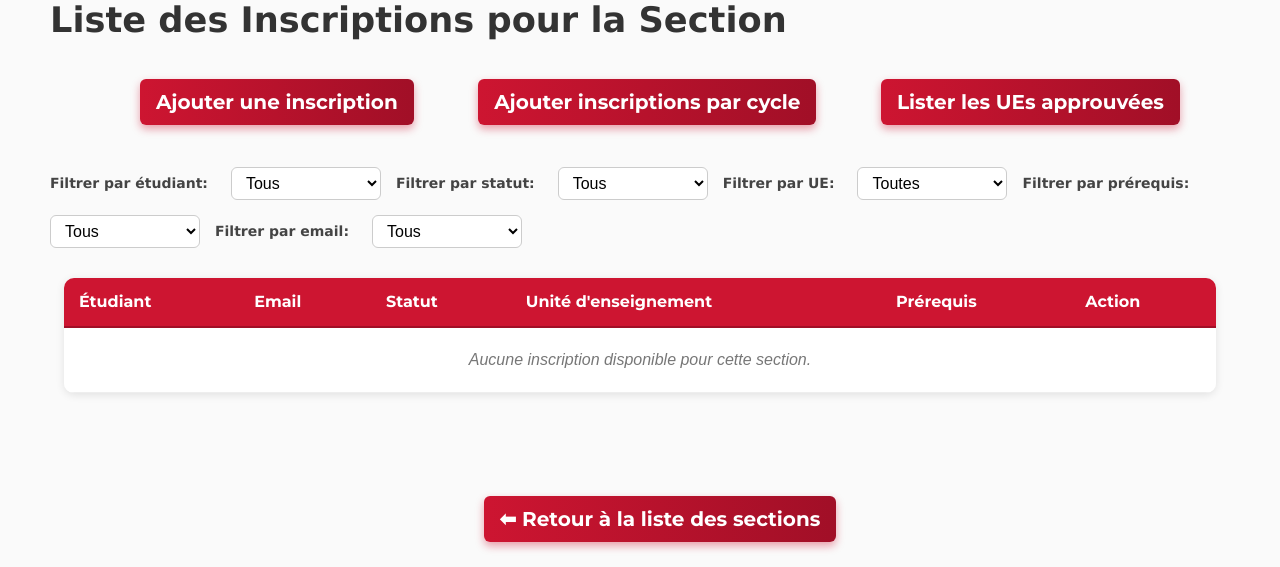
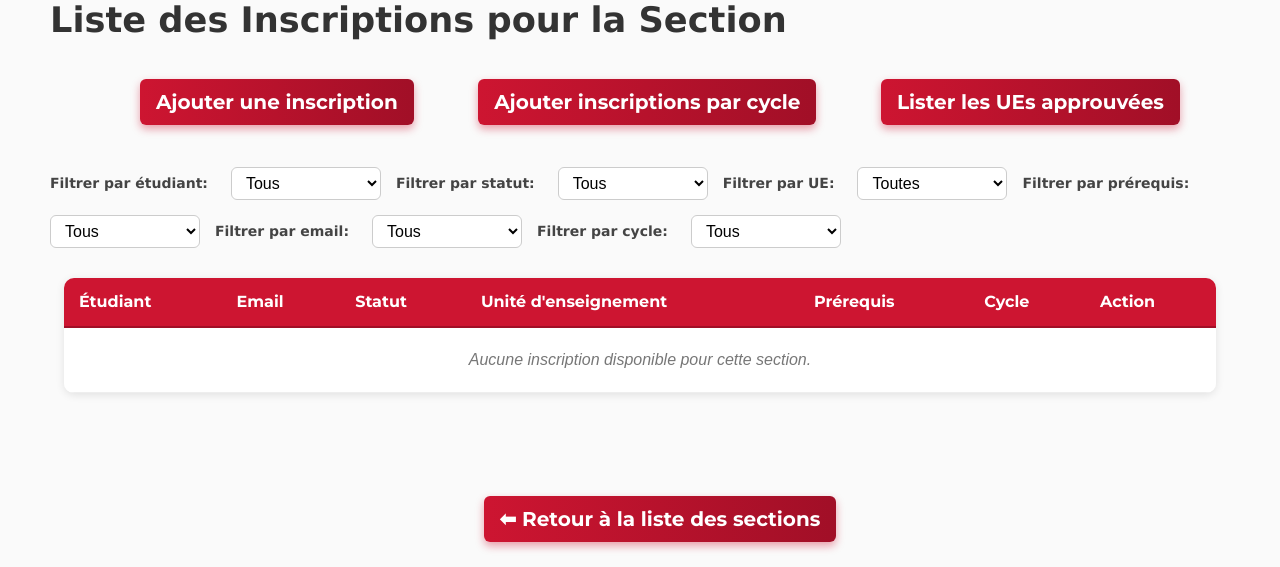
Before and after one commit to padeb185/IpefaSup4, a Django app: template templates/educator/registration_list.html in a window 1280 px wide. Shown: the part 166-733 px from the top of the page. Run offline with Django 5.2, Linux system fonts and the light colour scheme; the template is opened without the code that fills it, so the values that code supplies are empty; some libraries are stand-ins or nearby versions.

Commit message:
yearCycle

```diff
--- a/templates/educator/registration_list.html
+++ b/templates/educator/registration_list.html
@@ -9,7 +9,7 @@
 <link rel="stylesheet" type="text/css" href="{% static 'css/style.css' %}">
 <header class="welcome-header">
     <div class="user-info">
-            Bienvenue sur IpefaSup,  {{ logged_user.first_name }} {{ logged_user.last_name }}
+        Bienvenue sur IpefaSup, {{ logged_user.first_name }} {{ logged_user.last_name }}
     </div>
     <div class="date-time">
         Nous sommes le {{ current_date_time }}
@@ -22,7 +22,6 @@
     <a href="{% url 'add_registrations_by_cycle' section.id %}" class="btn-red">Ajouter inscriptions par cycle</a>
     <a href="{% url 'list_approved_students' %}" class="btn-red">Lister les UEs approuvées</a>
 </div>
-
 
 <div id="filters">
     <label>Filtrer par étudiant:</label>
@@ -64,6 +63,14 @@
             <option value="{{ email }}">{{ email }}</option>
         {% endfor %}
     </select>
+
+    <label>Filtrer par cycle:</label>
+    <select id="cycleFilter">
+        <option value="">Tous</option>
+        {% for cycle in cycles %}
+            <option value="{{ cycle }}">{{ cycle }}</option>
+        {% endfor %}
+    </select>
 </div>
 
 <table id="registrationTable">
@@ -74,7 +81,8 @@
             <th>Statut</th>
             <th>Unité d'enseignement</th>
             <th>Prérequis</th>
-      <th>Action</th> <!-- colonne ajoutée -->
+            <th>Cycle</th>
+            <th>Action</th>
         </tr>
     </thead>
     <tbody>
@@ -95,25 +103,23 @@
                 Aucun
                 {% endif %}
             </td>
+            <td>{{ registration.academic_ue.yearCycle }}</td>
             <td>
                 <a href="{% url 'approve_result' registration.id %}" class="btn-green">Approuver</a>
             </td>
         </tr>
         {% empty %}
         <tr>
-        <td colspan="6">Aucune inscription disponible pour cette section.</td>
+            <td colspan="7">Aucune inscription disponible pour cette section.</td>
         </tr>
         {% endfor %}
     </tbody>
 </table>
 
-
 <br>
 <div class="action-buttons">
     <a href="{% url 'section_list' %}" class="btn-red">⬅ Retour à la liste des sections</a>
 </div>
-
-
 
 <script>
     $(document).ready(function () {
@@ -123,6 +129,7 @@
             var ue = $('#ueFilter').val().toLowerCase().trim();
             var prereq = $('#prereqFilter').val().toLowerCase().trim();
             var email = $('#emailFilter').val().toLowerCase().trim();
+            var cycle = $('#cycleFilter').val().toLowerCase().trim();
 
             $('#registrationTable tbody tr').each(function () {
                 var tds = $(this).find('td');
@@ -131,14 +138,16 @@
                 var statusText = tds.eq(2).text().toLowerCase().trim();
                 var ueText = tds.eq(3).text().toLowerCase().trim();
                 var prereqText = tds.eq(4).text().toLowerCase().trim();
+                var cycleText = tds.eq(5).text().toLowerCase().trim();
 
                 var matchStudent = studentText.indexOf(student) !== -1 || student === '';
                 var matchStatus = statusText.indexOf(status) !== -1 || status === '';
                 var matchUE = ueText.indexOf(ue) !== -1 || ue === '';
                 var matchPrereq = prereqText.indexOf(prereq) !== -1 || prereq === '';
                 var matchEmail = emailText.indexOf(email) !== -1 || email === '';
+                var matchCycle = cycleText.indexOf(cycle) !== -1 || cycle === '';
 
-            if (matchStudent && matchStatus && matchUE && matchPrereq && matchEmail) {
+                if (matchStudent && matchStatus && matchUE && matchPrereq && matchEmail && matchCycle) {
                     $(this).show();
                 } else {
                     $(this).hide();
@@ -146,8 +155,7 @@
             });
         }
 
-    // Bind the filter function to change events
-    $('#studentFilter, #statusFilter, #ueFilter, #prereqFilter, #emailFilter').on('change', filterTable);
+        $('#studentFilter, #statusFilter, #ueFilter, #prereqFilter, #emailFilter, #cycleFilter').on('change', filterTable);
     });
 </script>
 
```
Lines whose indentation alone changed are shown as unchanged.
